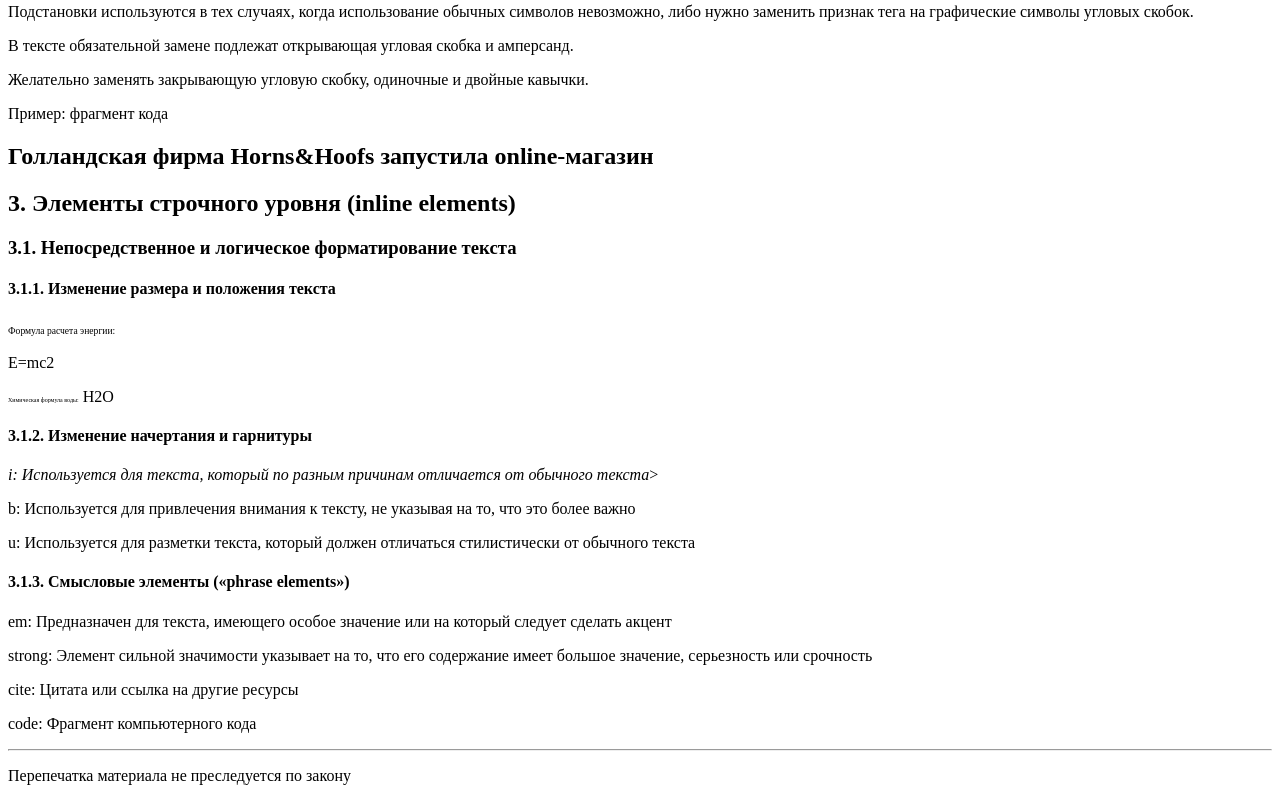
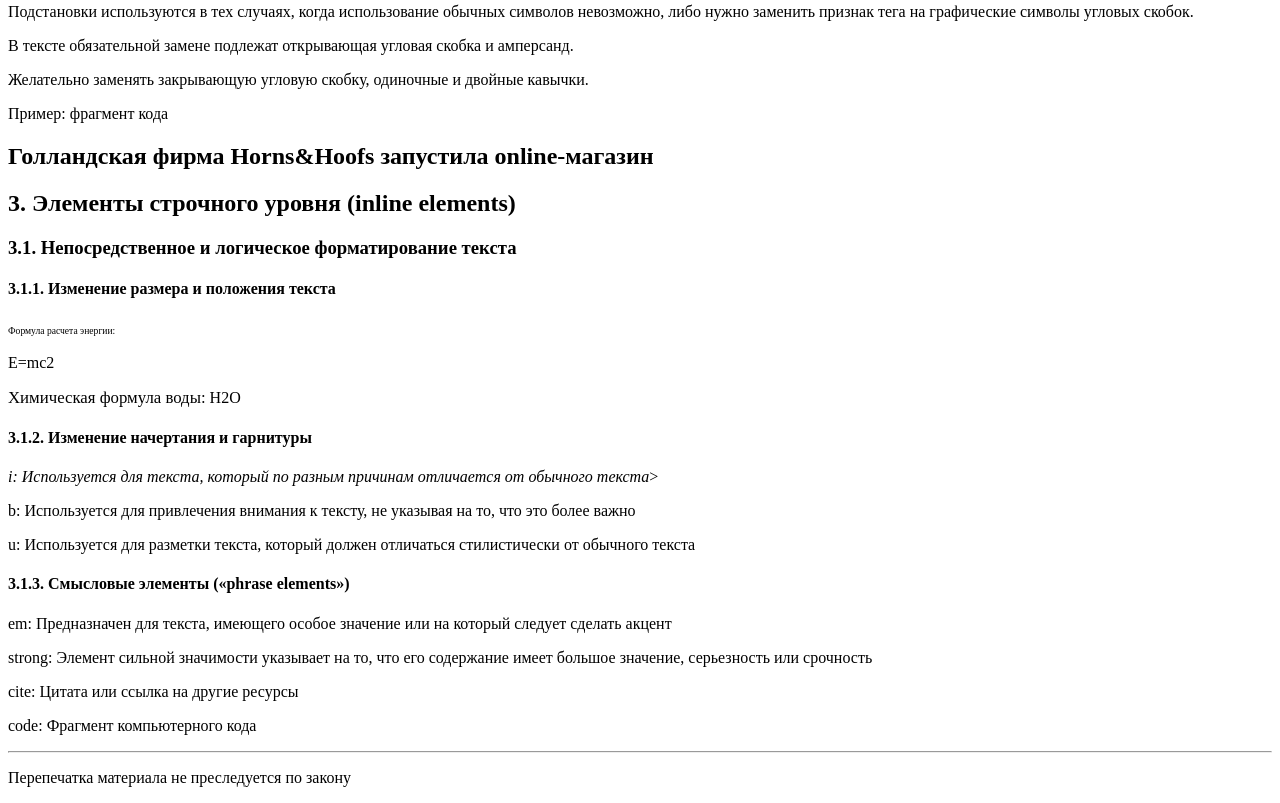
Before and after one commit to SokolovaPolina/SokolovaPolina.github.io, a plain HTML site: page lab1/lab1_1.html in a window 1280 px wide. Shown: the part 1185-1988 px from the top of the page. Drawn offline with Linux system fonts and the light colour scheme.

Commit message:
add lab1_1

```diff
--- a/lab1/lab1_1.html
+++ b/lab1/lab1_1.html
@@ -109,7 +109,7 @@
 <h4>3.1.1. Изменение размера и положения текста</h4>
 <div> <p><span style=" font-size: 60%">Формула расчета энергии:</span></p>
 E=mc2
-<p><span style=" font-size: 30%">Химическая формула воды:</span>
+<p><span style=" font-size: 105%">Химическая формула воды:</span>
 H2O</span></p>
 
 <h4>3.1.2. Изменение начертания и гарнитуры</h4>
```
